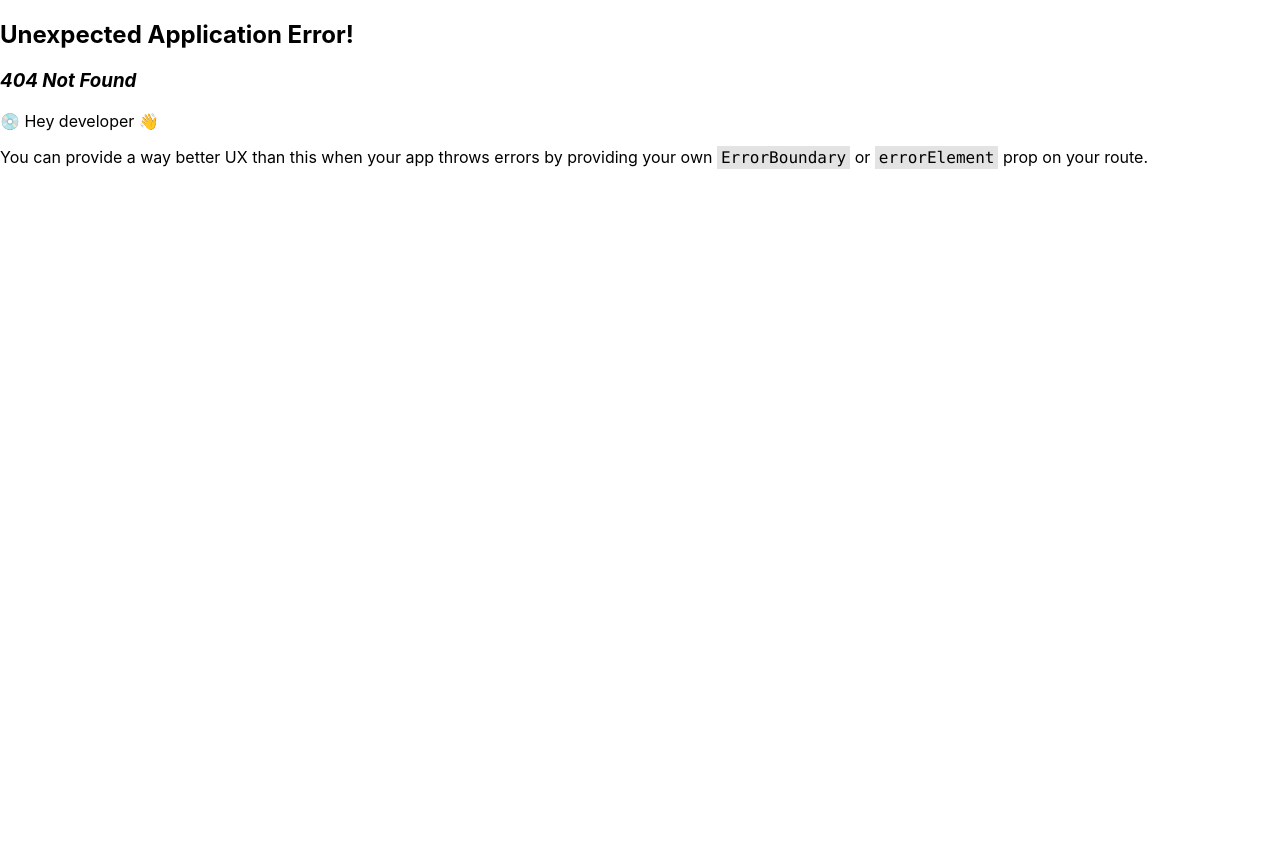
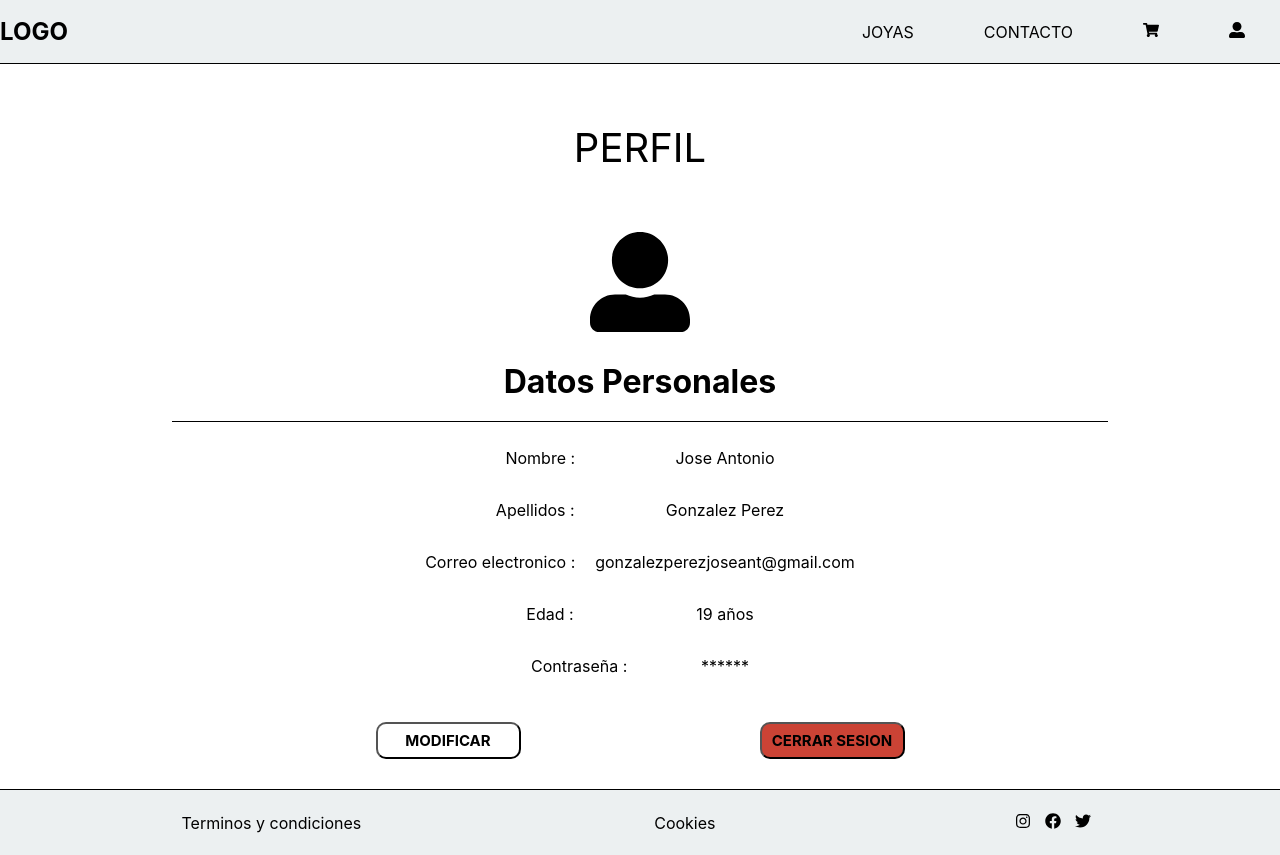
Before and after one commit to joseeantonio/tfg-react, a React (Create React App) app: page /profile in a window 1280 px wide. Before the commit this address had no page. Before the commit the page ends 800 px from the top, so only its background shows below. Built offline with nearby package versions, Linux system fonts and the light colour scheme.

Commit message:
maquetacion perfil

```diff
--- a/src/components/ButtonSubmit.jsx
+++ b/src/components/ButtonSubmit.jsx
@@ -1,6 +1,6 @@
 import styled from "styled-components";
 
-const ButtonSubmit = ({label,onclick,color,backgroundColor,margin,padding,height,width,borderRadius}) => {
+const ButtonSubmit = ({label,onclick,color,backgroundColor,margin,padding,height,width,borderRadius,fontSize}) => {
     return(
         <Sbutton
             type="submit"
@@ -15,7 +15,7 @@ const ButtonSubmit = ({label,onclick,color,backgroundColor,margin,padding,height
         >
             {
                 label &&
-                <Sspan>{label}</Sspan>
+                <Sspan fontSize={fontSize}>{label}</Sspan>
             }
         </Sbutton>
     )
@@ -25,16 +25,16 @@ const ButtonSubmit = ({label,onclick,color,backgroundColor,margin,padding,height
 const Sbutton = styled.button`
   background-color: ${(props) => props.backgroundColor};
   color: ${(props) => props.color};
-  width: 504px;
+  width: ${(props) => props.width ? props.width : "504px"};
   height: 37px;
   margin: 0 auto;
-  border-radius: 5px;
+  border-radius: ${(props) => props.borderRadius ? props.borderRadius : "5px"};
 `
 
 const Sspan = styled.span`
   font-family: 'Inter';
   font-weight: 700;
-  font-size: 20px;
+  font-size: ${(props) => props.fontSize ? props.fontSize : "20px"};
   cursor: pointer;
 `
 
--- /dev/null
+++ b/src/components/ShowInformation.jsx
@@ -0,0 +1,28 @@
+import React from "react";
+import styled from "styled-components";
+
+const ShowInformation = ({name,value}) => {
+
+    return(
+        <Sdiv>
+            <Sp className={"name"}>{name} :</Sp>
+            <Sp className={"value"}>{value}</Sp>
+        </Sdiv>
+    )
+}
+
+const Sdiv = styled.div`
+  display: flex;
+`
+
+const Sp = styled.p`
+
+  &.name{
+    min-width: 170px;
+  }
+
+  &.value{
+  }
+`
+
+export default ShowInformation
--- /dev/null
+++ b/src/modules/PersonalInformation.jsx
@@ -0,0 +1,71 @@
+import React from "react";
+import {FaUserAlt} from "react-icons/fa";
+import styled from "styled-components";
+import ShowInformation from "../components/ShowInformation";
+import ButtonSubmit from "../components/ButtonSubmit";
+
+const PersonalInformation = () => {
+
+    return(
+        <Sdiv>
+            <SFaUserAlt />
+            <Sh1>Datos Personales</Sh1>
+            <ShowInformation name={"Nombre"} value={"Jose Antonio"} />
+            <ShowInformation name={"Apellidos"} value={"Gonzalez Perez"} />
+            <ShowInformation name={"Correo electronico"} value={"gonzalezperezjoseant@gmail.com"} />
+            <ShowInformation name={"Edad"} value={"19 años"} />
+            <ShowInformation name={"Contraseña"} value={"******"} />
+
+            <Sdiv className={"buttons"}>
+                <ButtonSubmit
+                    label={"MODIFICAR"}
+                    width={"145px"}
+                    color={"black"}
+                    height={"31px"}
+                    fontSize={"15px"}
+                    backgroundColor={"white"}
+                    borderRadius={"10px"}
+                />
+                <ButtonSubmit
+                    label={"CERRAR SESION"}
+                    width={"145px"}
+                    color={"black"}
+                    fontSize={"15px"}
+                    height={"31px"}
+                    backgroundColor={"#CB4335"}
+                    borderRadius={"10px"}
+                />
+            </Sdiv>
+        </Sdiv>
+    )
+}
+
+const SFaUserAlt = styled(FaUserAlt)`
+  font-size: 100px;
+  width: 100%;
+  margin: 0 auto;
+`
+
+const Sdiv = styled.div`
+  display: flex;
+  justify-content: center;
+  flex-direction: column;
+  align-items: center;
+
+  &.buttons{
+    margin: 30px;
+    flex-direction: row;
+    justify-content: space-between;
+    width: 60%;
+  }
+`
+
+const Sh1 = styled.h1`
+  margin: 10px;
+  padding: 20px;
+  border-bottom: 1px solid #000000;
+  width: 70%;
+  text-align: center;
+`
+
+export default PersonalInformation
--- a/src/pages/Jewel.jsx
+++ b/src/pages/Jewel.jsx
@@ -3,8 +3,8 @@ import {useParams} from "react-router-dom";
 import TitlePage from "../components/TitlePage";
 
 const Jewel = () => {
-
     const {id} = useParams()
+    console.log(id)
 
     return(
         <body>
--- /dev/null
+++ b/src/pages/Profile.jsx
@@ -0,0 +1,17 @@
+import React from "react";
+import TitlePage from "../components/TitlePage";
+import {FaUserAlt} from "react-icons/fa";
+import styled from "styled-components";
+import PersonalInformation from "../modules/PersonalInformation";
+
+const Profile = () => {
+
+    return(
+        <body>
+            <TitlePage name={"PERFIL"} />
+            <PersonalInformation />
+        </body>
+    )
+}
+
+export default Profile
--- a/src/router/index.jsx
+++ b/src/router/index.jsx
@@ -7,6 +7,7 @@ import Login from "../pages/Login";
 import Contact from "../pages/Contact";
 import Jewelry from "../pages/Jewelry";
 import Jewel from "../pages/Jewel";
+import Profile from "../pages/Profile";
 
 
 export const router = createBrowserRouter([
@@ -39,6 +40,10 @@ export const router = createBrowserRouter([
                 path: '/jewel/:id',
                 index: true,
                 element: <Jewel />,
+            },{
+                path: '/profile',
+                index: true,
+                element: <Profile />,
             },
         ],
     },
```
